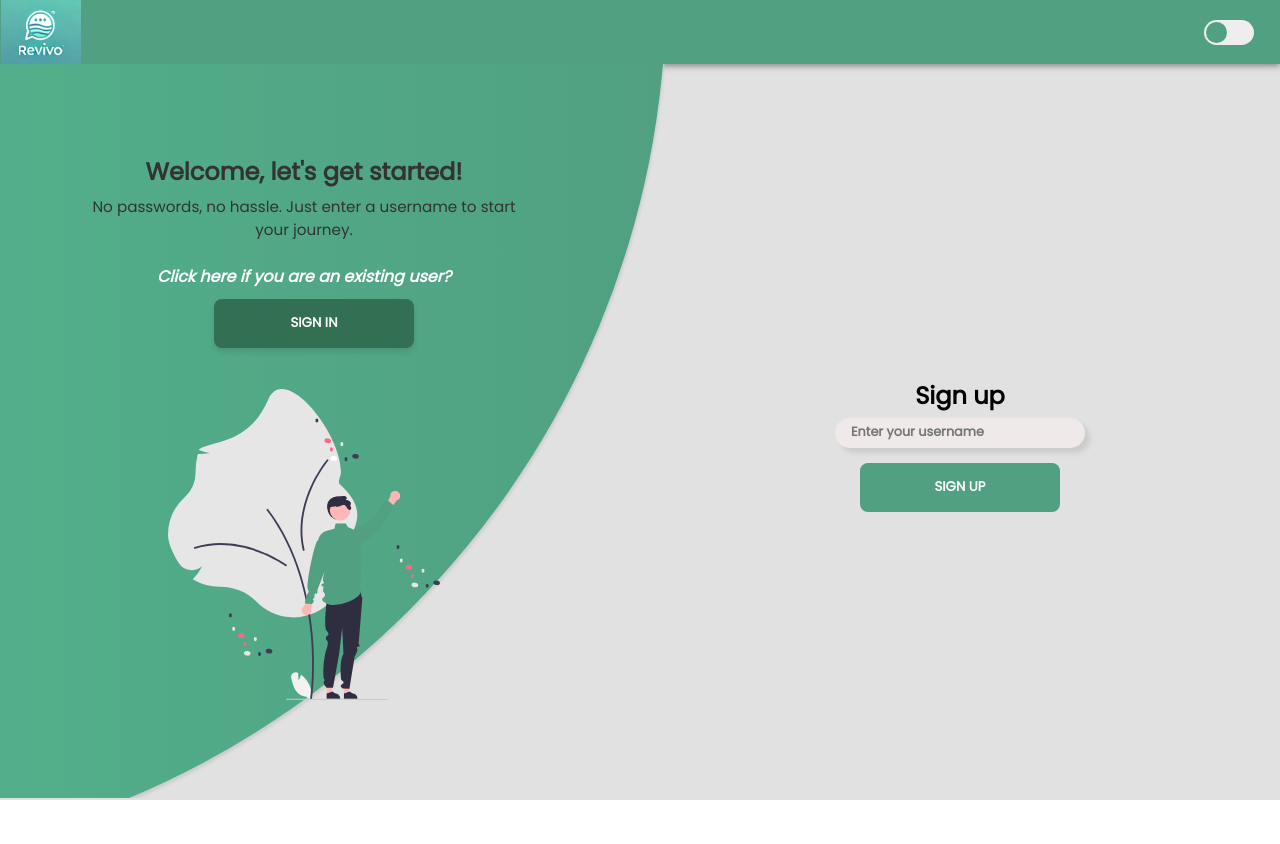
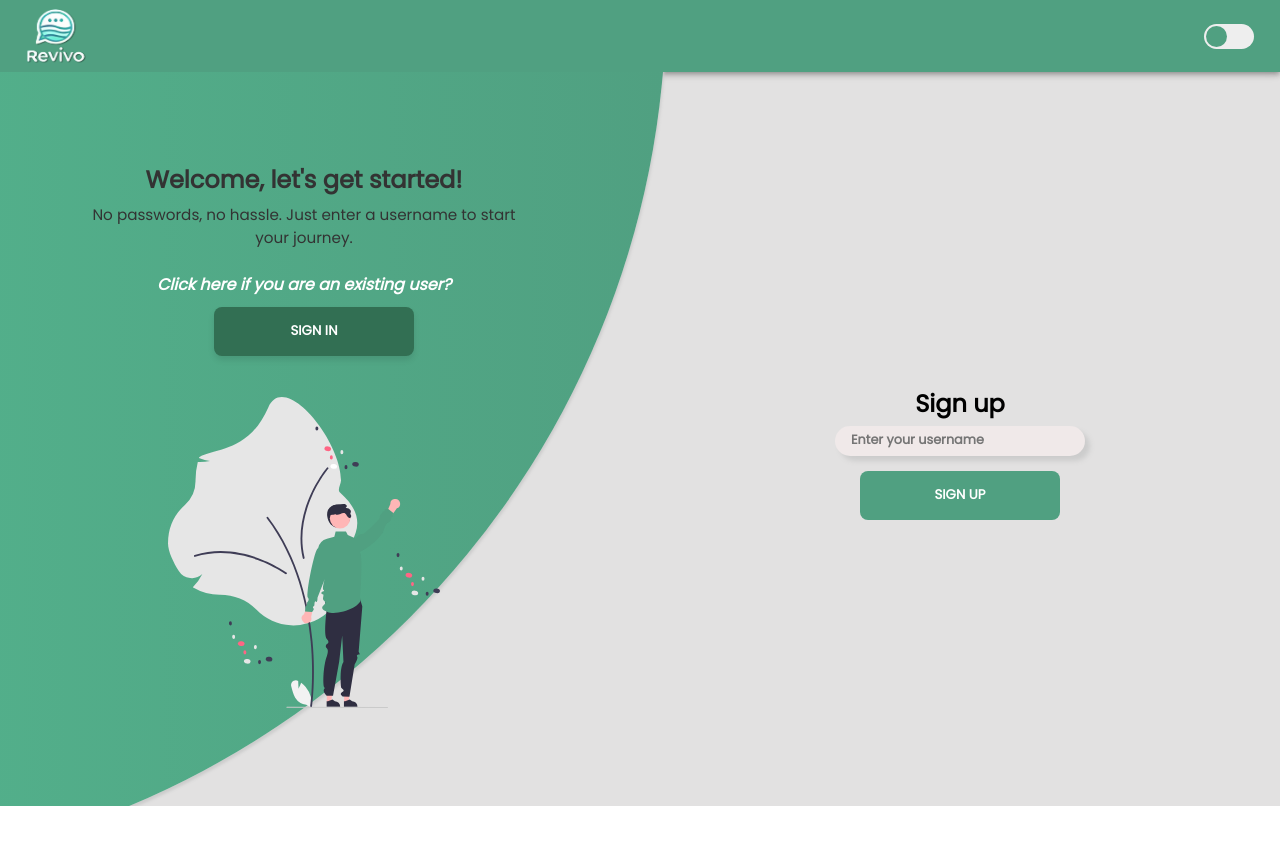
Before and after one commit to JohannCardona/Revivo, a React (Create React App) app in the folder frontend/: page / in a window 1280 px wide. Shown: the top 844 px of the page. Before the commit the page ends 800 px from the top, so only its background shows below. Built offline with nearby package versions, Linux system fonts and the light colour scheme.

Commit message:
Update Navbar.jsx

```diff
--- a/frontend/src/components/Navbar.jsx
+++ b/frontend/src/components/Navbar.jsx
@@ -2,7 +2,7 @@ import React, { useContext } from "react";
 import { AppBar, Toolbar, Button, Typography } from "@mui/material";
 import { Link, NavLink, useNavigate } from "react-router-dom";
 import Swal from "sweetalert2";
-import revivo from "../images/Logo1.png";
+import revivo from "../images/revivo_logo.png";
 import { ThemeContext } from "./Theme/Theme";
 import "../styles/navbar/Navbar.css";
 
@@ -47,9 +47,9 @@ function Navbar() {
             <NavLink  to={user ? "/chat" : "/"}>
               <img
                 style={{
-                  width: 80,
-                  height: 64,
-                  margin: "0 0 0 -23px",
+                  width: 105,
+                  height: 75,
+                  margin: "-3px 0 0 -20px",
                   display: "flex",
                   cursor: "pointer",
                 }}
```
